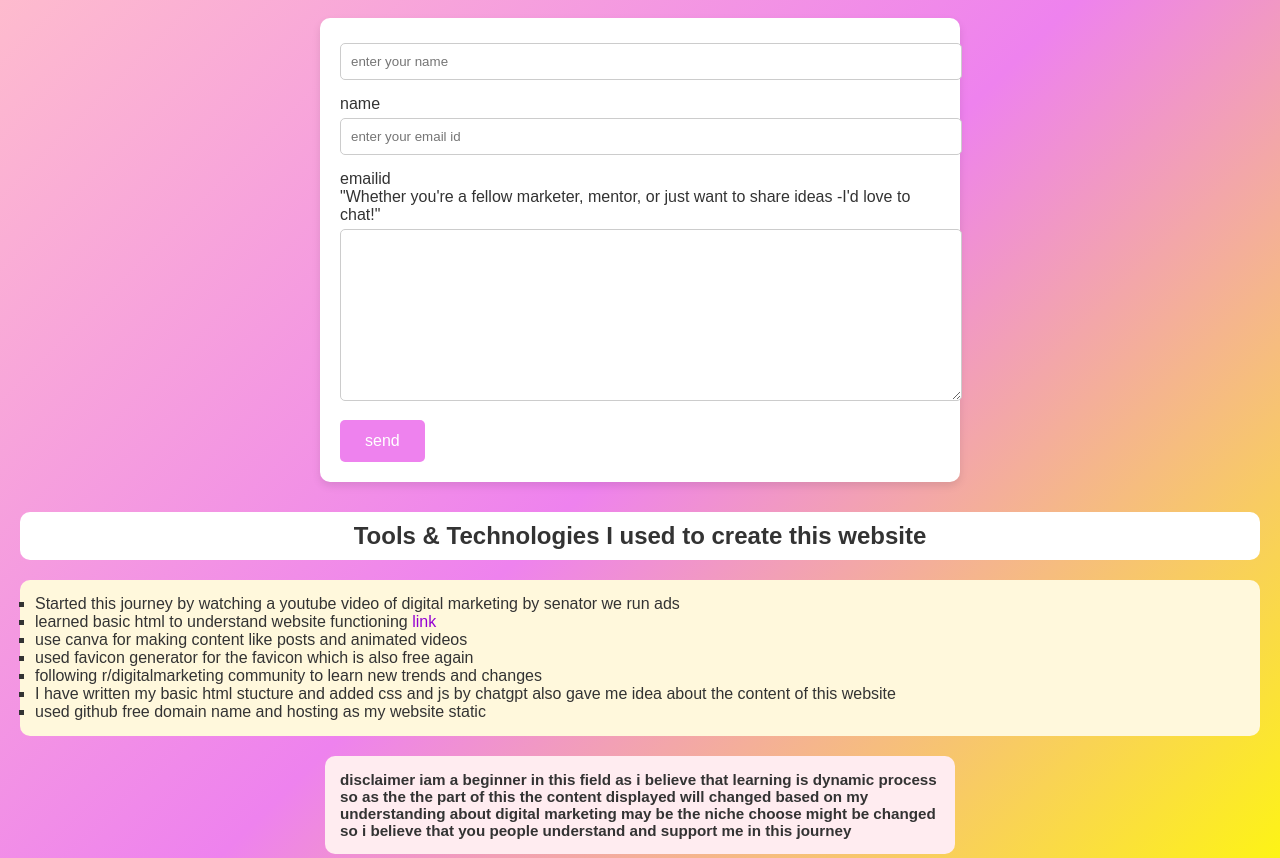
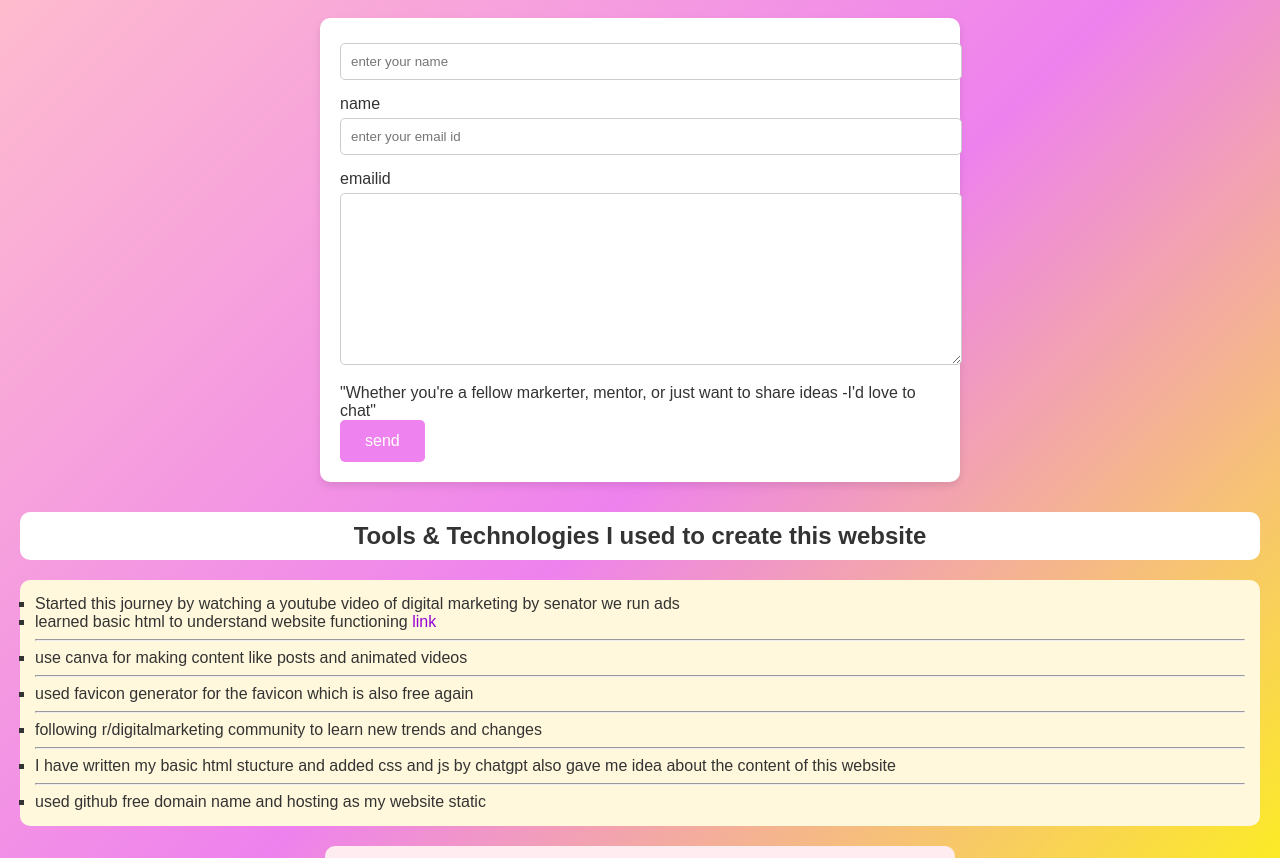
Before and after one commit to suni335-beep/marketing-starter-site, a plain HTML site: page index2.html in a window 1280 px wide. Shown: the part 90-948 px from the top of the page. Drawn offline with Linux system fonts and the light colour scheme.

Commit message:
Update index2.html

```diff
--- a/index2.html
+++ b/index2.html
@@ -22,10 +22,10 @@
             <input type="text" placeholder="enter your email id" required>emailid
         </label>
         <br>
-        <label for="comments">"Whether you're a fellow marketer, mentor, or just want to share ideas -I'd love to chat!"
+        <label for="comments">
             <textarea name="comments" id="commentsid" cols="30" rows="10">
-
             </textarea>
+          "Whether you're a fellow markerter, mentor, or just want to share ideas -I'd love to chat"
         </label>
         <br>
         <button type="submit">
@@ -38,10 +38,15 @@
             <li>Started this journey by watching a youtube video of digital marketing by senator we run ads</li>
 
             <li>learned basic html to understand website functioning <a href="https://www.codewithharry.com/">link</a></li>
+            <hr>
             <li>use canva for making content like posts and animated videos </li>
+            <hr>
             <li>used favicon generator for the favicon which is also free again</li>
+            <hr>
             <li>following r/digitalmarketing community to learn new trends and changes</li>
+            <hr>
             <li>I have written my basic html stucture and added css and js by chatgpt also gave me idea about the content of this website</li>
+            <hr>
             <li>used github free domain name and hosting as my website static </li>
         </ul>
     </div>
```
